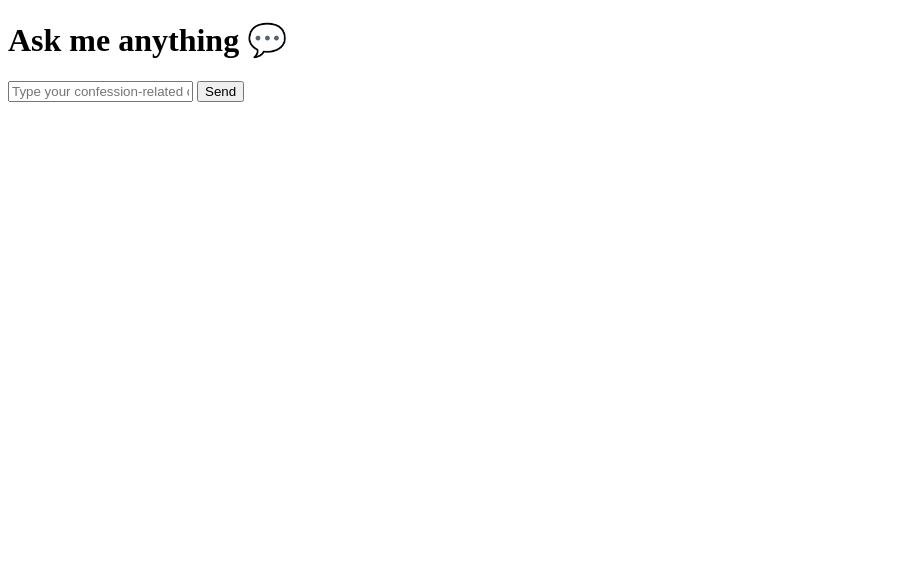
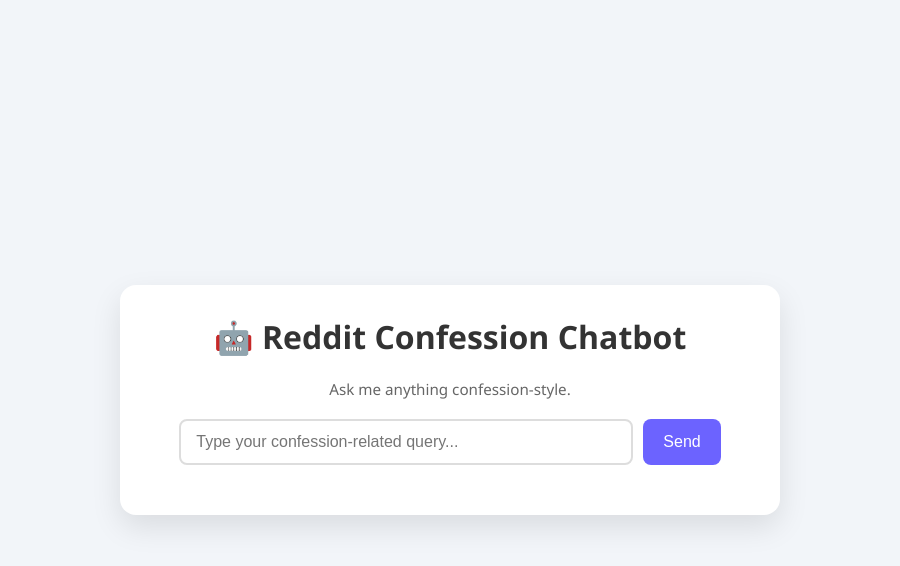
Before and after one commit to Vivek5170/ML-hackathon, an Electron app: page electron-app/index.html in a window 900 px wide. Drawn offline with Linux system fonts and the light colour scheme.

Commit message:
Improved app look

```diff
--- a/electron-app/index.html
+++ b/electron-app/index.html
@@ -1,13 +1,20 @@
 <!DOCTYPE html>
-<html>
+<html lang="en">
 <head>
+  <meta charset="UTF-8" />
   <title>Reddit Confession Chatbot</title>
+  <link rel="stylesheet" href="style.css" />
 </head>
 <body>
-  <h1>Ask me anything 💬</h1>
-  <input id="query" type="text" placeholder="Type your confession-related query" />
-  <button onclick="ask()">Send</button>
-  <pre id="output"></pre>
+  <div class="container">
+    <h1>🤖 Reddit Confession Chatbot</h1>
+    <p class="subtitle">Ask me anything confession-style.</p>
+    <div class="input-group">
+      <input id="query" type="text" placeholder="Type your confession-related query..." />
+      <button onclick="ask()">Send</button>
+    </div>
+    <div id="output" class="results"></div>
+  </div>
 
   <script src="renderer.js"></script>
 </body>
--- a/electron-app/renderer.js
+++ b/electron-app/renderer.js
@@ -1,5 +1,14 @@
 async function ask() {
   const query = document.getElementById('query').value;
+  if (!query.trim()) return;
+
   const response = await window.chatbot.query(query);
   document.getElementById('output').innerText = response;
 }
+
+// Trigger `ask()` on Enter key press
+document.getElementById('query').addEventListener('keydown', (event) => {
+  if (event.key === 'Enter') {
+    ask();
+  }
+});
--- a/electron-app/style.css
+++ b/electron-app/style.css
@@ -1,21 +1,98 @@
 body {
-    font-family: sans-serif;
-    padding: 20px;
+  font-family: 'Segoe UI', Tahoma, Geneva, Verdana, sans-serif;
+  background: #f2f5f9;
+  color: #333;
+  margin: 0;
+  padding: 0;
+  display: flex;
+  align-items: center;
+  justify-content: center;
+  height: 100vh;
 }
 
-  #queryInput {
-    width: 400px;
-    padding: 10px;
-    font-size: 16px;
+.container {
+  width: 600px;
+  background: white;
+  padding: 30px;
+  border-radius: 16px;
+  box-shadow: 0 12px 30px rgba(0, 0, 0, 0.1);
+  text-align: center;
 }
 
-  #submit {
-    padding: 10px 20px;
+h1 {
+  margin-top: 0;
+  font-size: 2em;
+}
+
+.subtitle {
+  font-size: 0.95em;
+  color: #666;
+  margin-bottom: 20px;
+}
+
+.input-group {
+  display: flex;
+  justify-content: center;
+  margin-bottom: 20px;
+}
+
+input#query {
+  width: 70%;
+  padding: 12px 15px;
+  font-size: 16px;
+  border: 2px solid #ddd;
+  border-radius: 8px;
+  outline: none;
+  transition: border-color 0.3s ease;
+}
+
+input#query:focus {
+  border-color: #6c63ff;
+}
+
+button {
+  padding: 12px 20px;
   margin-left: 10px;
+  background-color: #6c63ff;
+  border: none;
+  color: white;
+  font-size: 16px;
+  border-radius: 8px;
+  cursor: pointer;
+  transition: background-color 0.3s ease;
+}
+
+button:hover {
+  background-color: #554ed1;
+}
+
+.results {
+  text-align: left;
+  max-height: 400px;
+  overflow-y: auto;
 }
 
 .result {
-    border: 1px solid #ccc;
-    padding: 10px;
+  background-color: #f8f9fb;
+  border-left: 5px solid #6c63ff;
+  padding: 15px;
+  margin-bottom: 15px;
+  border-radius: 10px;
+  box-shadow: 0 2px 6px rgba(0,0,0,0.05);
+}
+
+.result h3 {
+  margin: 0 0 10px;
+  color: #333;
+}
+
+.result p {
+  margin: 0;
+  color: #444;
+}
+
+.result .comments {
   margin-top: 10px;
+  font-size: 0.9em;
+  color: #555;
 }
```
Also changed, not shown: 1 other file. Lines whose indentation alone changed are shown as unchanged.
